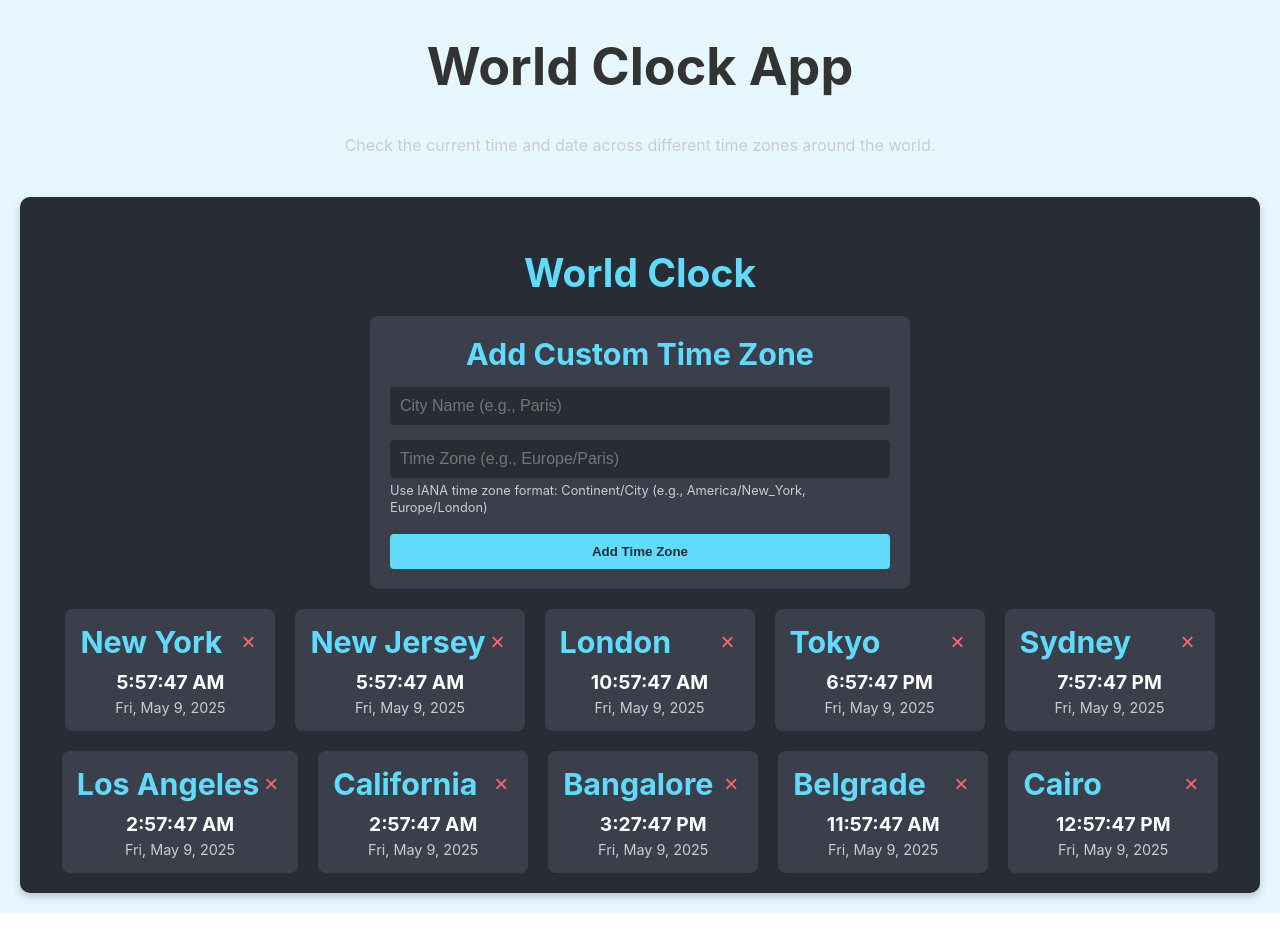
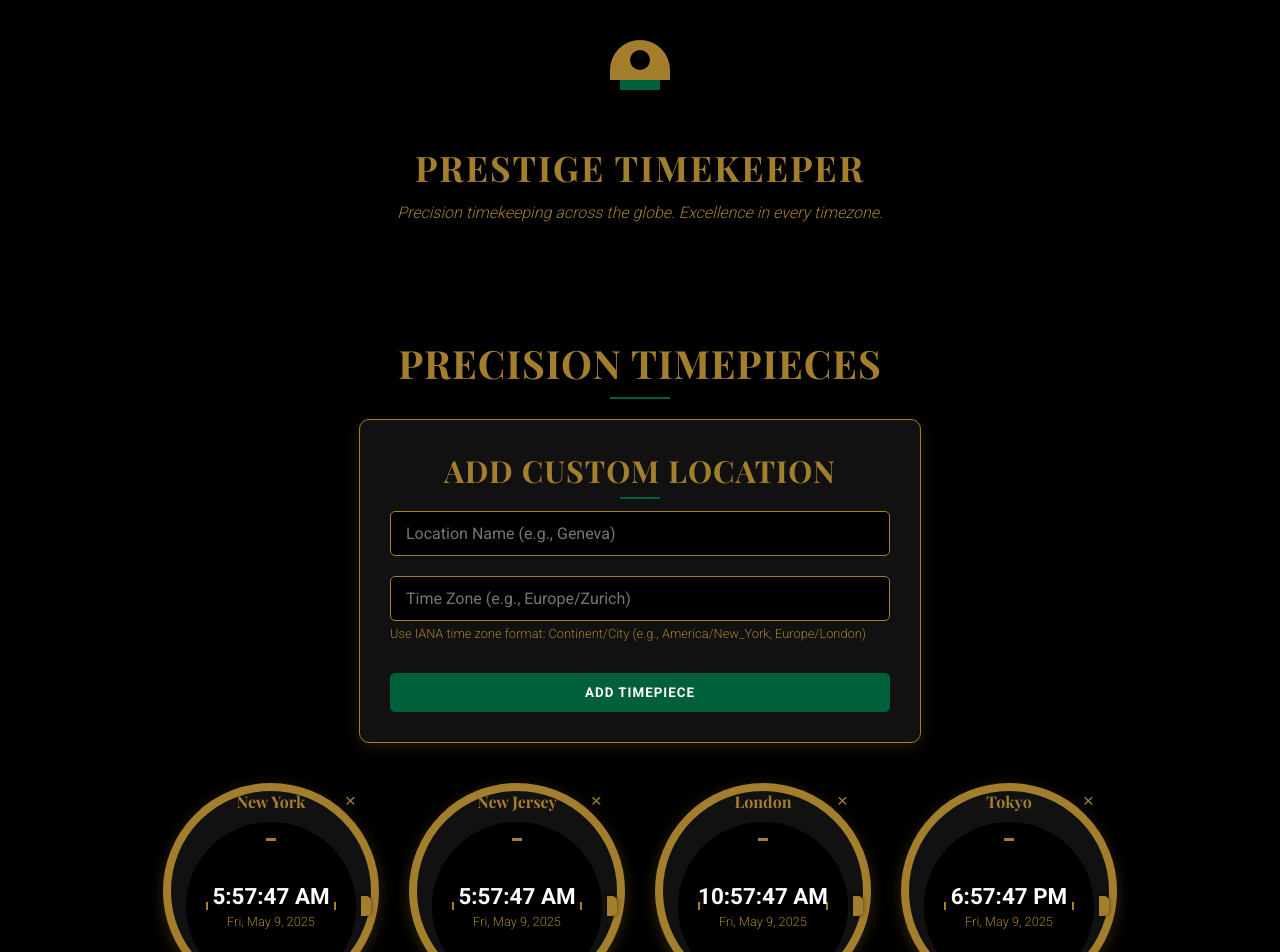
Before and after one commit to ibrahimimran-jetbrains/junie-demo, a React (Create React App) app: page / in a window 1280 px wide. Shown: the top 952 px of the page. Before the commit the page ends 913 px from the top, so only its background shows below. Built offline with nearby package versions, Linux system fonts and the light colour scheme.

Commit message:
Implement Rolex-inspired luxury theme with gold and green color scheme, watch-face styling, and elegant typography

```diff
--- a/src/App.css
+++ b/src/App.css
@@ -1,5 +1,8 @@
+@import url('https://fonts.googleapis.com/css2?family=Playfair+Display:wght@400;700&family=Roboto:wght@300;400;700&display=swap');
+
 .App {
   text-align: center;
+  font-family: 'Roboto', sans-serif;
 }
 
 .App-logo {
@@ -14,26 +17,90 @@
 }
 
 .App-header {
-  background-color: #e6f7ff;
+  background-color: #000000;
   min-height: 100vh;
   display: flex;
   flex-direction: column;
   align-items: center;
-  justify-content: center;
+  justify-content: flex-start;
   font-size: calc(10px + 2vmin);
-  color: #333333;
+  color: #ffffff;
+  padding: 40px 20px;
+  position: relative;
+}
+
+.logo-container {
+  margin-bottom: 20px;
+  position: relative;
+  width: 60px;
+  height: 60px;
+}
+
+.crown-logo {
+  width: 60px;
+  height: 40px;
+  background-color: #a37e2c; /* Rolex gold */
+  border-radius: 30px 30px 0 0;
+  position: relative;
+}
+
+.crown-logo::before {
+  content: '';
+  position: absolute;
+  width: 20px;
+  height: 20px;
+  background-color: #000000;
+  border-radius: 50%;
+  top: 10px;
+  left: 20px;
+}
+
+.crown-logo::after {
+  content: '';
+  position: absolute;
+  width: 40px;
+  height: 10px;
+  background-color: #006039; /* Rolex green */
+  bottom: -10px;
+  left: 10px;
+}
+
+.App-header h1 {
+  font-family: 'Playfair Display', serif;
+  color: #a37e2c; /* Rolex gold */
+  font-weight: 700;
+  letter-spacing: 2px;
+  margin-bottom: 10px;
+  text-transform: uppercase;
+  font-size: 2.2rem;
 }
 
 .App-link {
-  color: #61dafb;
+  color: #a37e2c; /* Rolex gold */
 }
 
 .app-description {
-  margin: 0 auto 20px;
+  margin: 0 auto 30px;
   max-width: 600px;
   font-size: 1rem;
-  color: #cccccc;
+  color: #a37e2c; /* Rolex gold */
   line-height: 1.5;
+  font-weight: 300;
+  font-style: italic;
+}
+
+.app-footer {
+  margin-top: 40px;
+  padding-top: 20px;
+  border-top: 1px solid #333;
+  width: 100%;
+  max-width: 800px;
+}
+
+.app-footer p {
+  font-size: 0.8rem;
+  color: #666;
+  font-weight: 300;
 }
 
 @keyframes App-logo-spin {
--- a/src/App.js
+++ b/src/App.js
@@ -5,11 +5,17 @@ function App() {
   return (
     <div className="App">
       <header className="App-header">
-        <h1>World Clock App</h1>
+        <div className="logo-container">
+          <div className="crown-logo"></div>
+        </div>
+        <h1>Prestige Timekeeper</h1>
         <p className="app-description">
-          Check the current time and date across different time zones around the world.
+          Precision timekeeping across the globe. Excellence in every timezone.
         </p>
         <WorldClock />
+        <footer className="app-footer">
+          <p>© {new Date().getFullYear()} Prestige Timekeeper. Inspired by luxury watchmaking.</p>
+        </footer>
       </header>
     </div>
   );
--- a/src/components/WorldClock.css
+++ b/src/components/WorldClock.css
@@ -1,98 +1,225 @@
 .world-clock {
-  padding: 20px;
-  background-color: #282c34;
-  border-radius: 10px;
+  padding: 30px;
+  background-color: #000000;
+  border-radius: 15px;
   color: white;
   margin: 20px;
-  box-shadow: 0 4px 8px rgba(0, 0, 0, 0.2);
+  box-shadow: 0 8px 16px rgba(0, 0, 0, 0.4);
+  font-family: 'Roboto', sans-serif;
 }
 
 .world-clock h2 {
   text-align: center;
-  margin-bottom: 20px;
-  color: #61dafb;
+  margin-bottom: 30px;
+  color: #a37e2c; /* Rolex gold */
+  font-family: 'Playfair Display', serif;
+  font-weight: 700;
+  letter-spacing: 1px;
+  text-transform: uppercase;
+  position: relative;
+}
+
+.world-clock h2::after {
+  content: '';
+  display: block;
+  width: 60px;
+  height: 2px;
+  background-color: #006039; /* Rolex green */
+  position: absolute;
+  bottom: -10px;
+  left: 50%;
+  transform: translateX(-50%);
 }
 
 .clock-container {
   display: flex;
   flex-wrap: wrap;
   justify-content: center;
-  gap: 20px;
+  gap: 30px;
 }
 
 .clock-item {
-  background-color: #3a3f4b;
-  padding: 15px;
-  border-radius: 8px;
-  min-width: 180px;
+  background-color: #111111;
+  padding: 0;
+  border-radius: 50%;
+  width: 200px;
+  height: 200px;
   text-align: center;
-  transition: transform 0.3s ease;
+  transition: transform 0.3s ease, box-shadow 0.3s ease;
+  position: relative;
+  display: flex;
+  flex-direction: column;
+  justify-content: center;
+  align-items: center;
+  box-shadow: 0 4px 15px rgba(163, 126, 44, 0.3); /* Subtle gold shadow */
+  border: 8px solid #a37e2c; /* Rolex gold border */
 }
 
 .clock-item:hover {
   transform: scale(1.05);
+  box-shadow: 0 8px 25px rgba(163, 126, 44, 0.5); /* Enhanced gold shadow on hover */
 }
 
 .clock-header {
   display: flex;
-  justify-content: space-between;
+  justify-content: center;
   align-items: center;
   margin-bottom: 10px;
+  position: relative;
+  width: 100%;
 }
 
 .clock-item h3 {
   margin: 0;
-  color: #61dafb;
+  color: #a37e2c; /* Rolex gold */
+  font-family: 'Playfair Display', serif;
+  font-size: 1rem;
+  font-weight: 700;
 }
 
 .remove-button {
   background-color: transparent;
   border: none;
-  color: #ff6b6b;
-  font-size: 1.5rem;
+  color: #a37e2c; /* Rolex gold */
+  font-size: 1.2rem;
   cursor: pointer;
   padding: 0 5px;
   line-height: 1;
   transition: color 0.3s, transform 0.3s;
+  position: absolute;
+  right: 10px;
+  top: 0;
 }
 
 .remove-button:hover {
-  color: #ff4757;
+  color: #d4af37; /* Brighter gold on hover */
   transform: scale(1.2);
 }
 
+.watch-face {
+  position: relative;
+  width: 85%;
+  height: 85%;
+  border-radius: 50%;
+  background-color: #000000;
+  display: flex;
+  flex-direction: column;
+  justify-content: center;
+  align-items: center;
+  box-shadow: inset 0 0 15px rgba(0, 0, 0, 0.8);
+}
+
+.watch-crown {
+  position: absolute;
+  width: 10px;
+  height: 20px;
+  background-color: #a37e2c; /* Rolex gold */
+  right: -15px;
+  top: 50%;
+  transform: translateY(-50%);
+  border-radius: 0 5px 5px 0;
+  box-shadow: 0 0 5px rgba(0, 0, 0, 0.5);
+}
+
+.watch-markers {
+  position: absolute;
+  width: 100%;
+  height: 100%;
+  top: 0;
+  left: 0;
+}
+
+.marker {
+  position: absolute;
+  background-color: #a37e2c; /* Rolex gold */
+  width: 8px;
+  height: 2px;
+}
+
+.marker-12 {
+  top: 10%;
+  left: 50%;
+  transform: translateX(-50%);
+  width: 10px;
+  height: 3px;
+}
+
+.marker-3 {
+  top: 50%;
+  right: 10%;
+  transform: translateY(-50%) rotate(90deg);
+}
+
+.marker-6 {
+  bottom: 10%;
+  left: 50%;
+  transform: translateX(-50%);
+  width: 10px;
+  height: 3px;
+}
+
+.marker-9 {
+  top: 50%;
+  left: 10%;
+  transform: translateY(-50%) rotate(90deg);
+}
+
 .time {
-  font-size: 1.2rem;
+  font-size: 1.4rem;
   font-weight: bold;
   margin: 0;
   margin-bottom: 5px;
+  color: #ffffff;
+  z-index: 2;
 }
 
 .date {
-  font-size: 0.9rem;
-  color: #cccccc;
+  font-size: 0.8rem;
+  color: #a37e2c; /* Rolex gold */
   margin: 0;
+  font-weight: 300;
+  z-index: 2;
 }
 
 .add-timezone-form {
-  background-color: #3a3f4b;
-  padding: 20px;
-  border-radius: 8px;
-  margin-bottom: 20px;
+  background-color: #111111;
+  padding: 30px;
+  border-radius: 10px;
+  margin-bottom: 40px;
   width: 100%;
   max-width: 500px;
   margin-left: auto;
   margin-right: auto;
+  box-shadow: 0 4px 15px rgba(163, 126, 44, 0.2);
+  border: 1px solid #a37e2c; /* Rolex gold */
 }
 
 .add-timezone-form h3 {
   margin-top: 0;
-  color: #61dafb;
-  margin-bottom: 15px;
+  color: #a37e2c; /* Rolex gold */
+  margin-bottom: 20px;
+  font-family: 'Playfair Display', serif;
+  font-weight: 700;
+  text-transform: uppercase;
+  letter-spacing: 1px;
+  text-align: center;
+  position: relative;
+}
+
+.add-timezone-form h3::after {
+  content: '';
+  display: block;
+  width: 40px;
+  height: 2px;
+  background-color: #006039; /* Rolex green */
+  position: absolute;
+  bottom: -8px;
+  left: 50%;
+  transform: translateX(-50%);
 }
 
 .form-group {
-  margin-bottom: 15px;
+  margin-bottom: 20px;
   display: flex;
   flex-direction: column;
   align-items: stretch;
@@ -100,44 +227,59 @@
 
 .form-group input {
   width: 100%;
-  padding: 10px;
-  border: none;
-  border-radius: 4px;
-  background-color: #282c34;
+  padding: 12px 15px;
+  border: 1px solid #a37e2c; /* Rolex gold */
+  border-radius: 5px;
+  background-color: #000000;
   color: white;
   font-size: 1rem;
   box-sizing: border-box;
+  font-family: 'Roboto', sans-serif;
+  transition: border-color 0.3s, box-shadow 0.3s;
+}
+
+.form-group input:focus {
+  outline: none;
+  border-color: #006039; /* Rolex green */
+  box-shadow: 0 0 5px rgba(0, 96, 57, 0.5);
 }
 
 .helper-text {
   font-size: 0.8rem;
-  color: #cccccc;
+  color: #a37e2c; /* Rolex gold */
   margin: 5px 0 0;
   line-height: 1.3;
   text-align: left;
+  font-weight: 300;
 }
 
 .add-timezone-form button {
-  background-color: #61dafb;
-  color: #282c34;
+  background-color: #006039; /* Rolex green */
+  color: white;
   border: none;
-  padding: 10px 15px;
-  border-radius: 4px;
+  padding: 12px 15px;
+  border-radius: 5px;
   cursor: pointer;
   font-weight: bold;
-  transition: background-color 0.3s;
+  transition: background-color 0.3s, transform 0.3s;
   width: 100%;
   box-sizing: border-box;
+  text-transform: uppercase;
+  letter-spacing: 1px;
+  font-family: 'Roboto', sans-serif;
+  margin-top: 10px;
 }
 
 .add-timezone-form button:hover {
-  background-color: #4fa8d8;
+  background-color: #00754a; /* Lighter Rolex green */
+  transform: translateY(-2px);
 }
 
 .error-message {
-  color: #ff6b6b;
+  color: #d4af37; /* Brighter gold for errors */
   margin-bottom: 15px;
   font-size: 0.9rem;
+  text-align: center;
 }
 
 .loading-container {
@@ -145,18 +287,18 @@
   flex-direction: column;
   align-items: center;
   justify-content: center;
-  padding: 30px;
-  color: white;
+  padding: 40px;
+  color: #a37e2c; /* Rolex gold */
 }
 
 .loading-spinner {
-  border: 4px solid rgba(255, 255, 255, 0.1);
+  border: 4px solid rgba(163, 126, 44, 0.1);
   border-radius: 50%;
-  border-top: 4px solid #61dafb;
-  width: 40px;
-  height: 40px;
+  border-top: 4px solid #a37e2c; /* Rolex gold */
+  width: 50px;
+  height: 50px;
   animation: spin 1s linear infinite;
-  margin-bottom: 15px;
+  margin-bottom: 20px;
 }
 
 @keyframes spin {
@@ -171,10 +313,32 @@
   }
 
   .clock-item {
-    width: 80%;
+    width: 200px;
+    height: 200px;
+    margin-bottom: 20px;
   }
 
   .add-timezone-form {
-    width: 80%;
+    width: 90%;
+    padding: 20px;
   }
 }
+
+@media (max-width: 480px) {
+  .clock-item {
+    width: 180px;
+    height: 180px;
+  }
+
+  .time {
+    font-size: 1.2rem;
+  }
+
+  .date {
+    font-size: 0.7rem;
+  }
+
+  .world-clock h2 {
+    font-size: 1.5rem;
+  }
+}
--- a/src/components/WorldClock.js
+++ b/src/components/WorldClock.js
@@ -116,17 +116,17 @@ function WorldClock() {
 
   return (
     <div className="world-clock">
-      <h2>World Clock</h2>
+      <h2>Precision Timepieces</h2>
 
       {/* Form for adding custom time zones */}
       <div className="add-timezone-form">
-        <h3>Add Custom Time Zone</h3>
+        <h3>Add Custom Location</h3>
         {error && <p className="error-message">{error}</p>}
         <form onSubmit={handleAddTimeZone}>
           <div className="form-group">
             <input
               type="text"
-              placeholder="City Name (e.g., Paris)"
+              placeholder="Location Name (e.g., Geneva)"
               value={customCity}
               onChange={(e) => setCustomCity(e.target.value)}
             />
@@ -134,7 +134,7 @@ function WorldClock() {
           <div className="form-group">
             <input
               type="text"
-              placeholder="Time Zone (e.g., Europe/Paris)"
+              placeholder="Time Zone (e.g., Europe/Zurich)"
               value={customZone}
               onChange={(e) => setCustomZone(e.target.value)}
             />
@@ -142,7 +142,7 @@ function WorldClock() {
               Use IANA time zone format: Continent/City (e.g., America/New_York, Europe/London)
             </p>
           </div>
-          <button type="submit">Add Time Zone</button>
+          <button type="submit">Add Timepiece</button>
         </form>
       </div>
 
@@ -167,8 +167,17 @@ function WorldClock() {
               </div>
               {time[name] && (
                 <>
-                  <p className="time">{time[name].time}</p>
-                  <p className="date">{time[name].date}</p>
+                  <div className="watch-face">
+                    <div className="watch-crown"></div>
+                    <p className="time">{time[name].time}</p>
+                    <p className="date">{time[name].date}</p>
+                    <div className="watch-markers">
+                      <span className="marker marker-12"></span>
+                      <span className="marker marker-3"></span>
+                      <span className="marker marker-6"></span>
+                      <span className="marker marker-9"></span>
+                    </div>
+                  </div>
                 </>
               )}
             </div>
```
